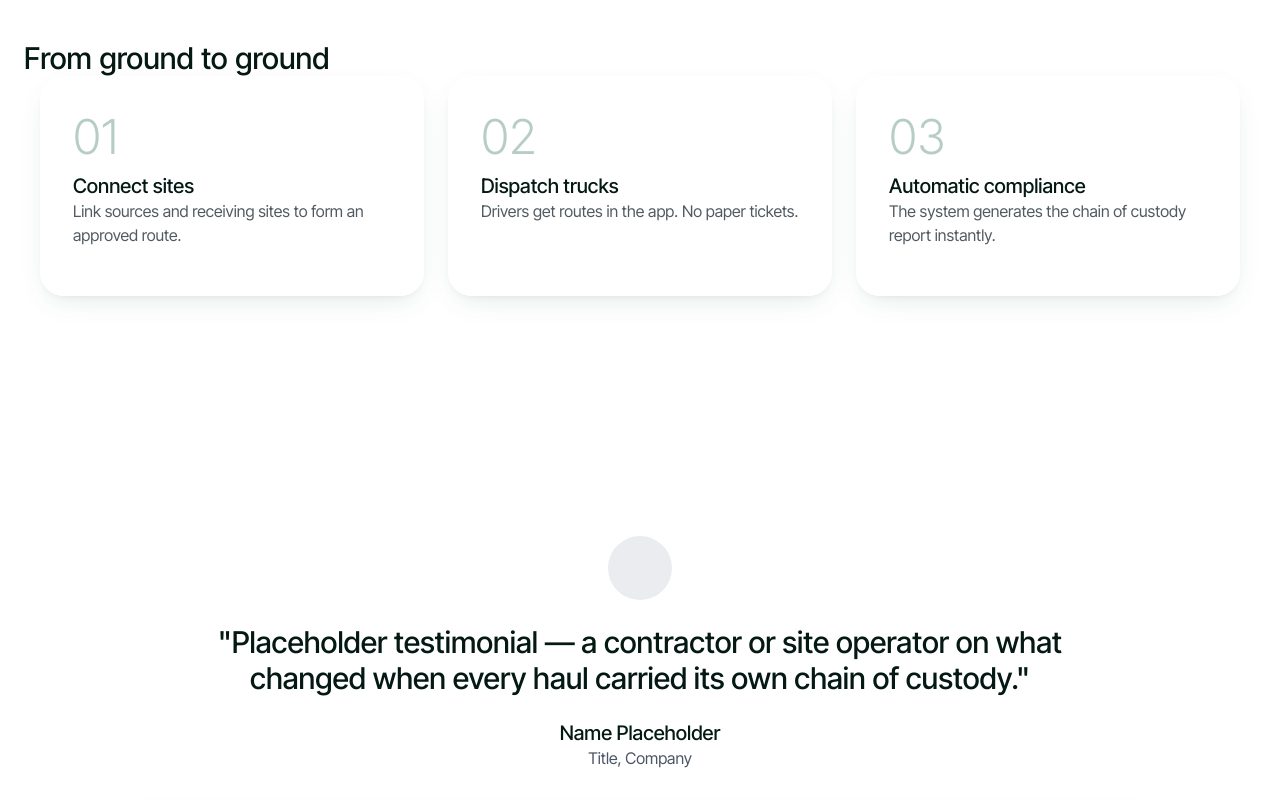
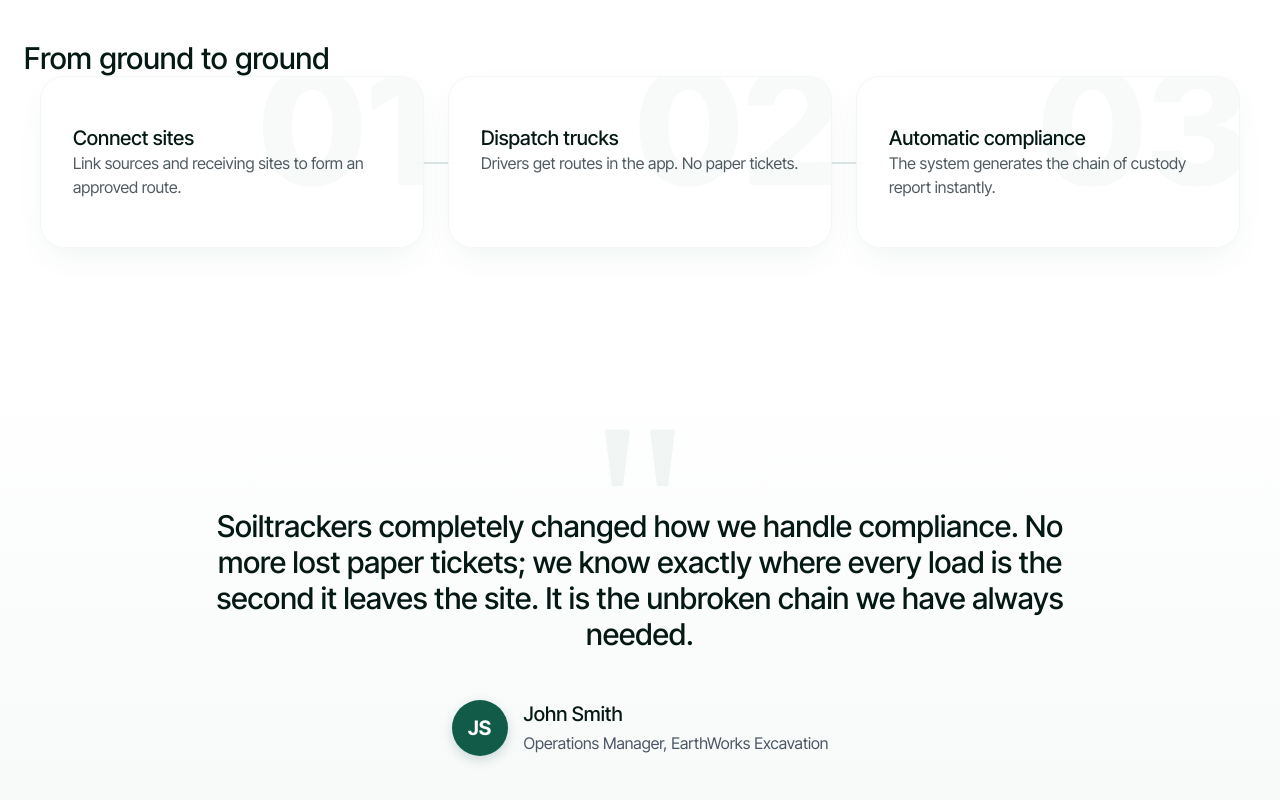
Before and after one commit to k2j0e/SoiltrackersWebsite, a Next.js app: page / in a window 1280 px wide. Shown: the part 2780-3580 px from the top of the page. Built offline with nearby package versions, Linux system fonts and the light colour scheme; some icons are missing.

Commit message:
Major visual upgrade to How It Works cards and Testimonial section

```diff
--- a/src/app/page.module.css
+++ b/src/app/page.module.css
@@ -558,47 +558,108 @@
   gap: var(--st-space-6);
   max-width: 1200px;
   margin: 0 auto;
+  position: relative;
+}
+
+.steps::before {
+  content: '';
+  position: absolute;
+  top: 50%;
+  left: 10%;
+  width: 80%;
+  height: 2px;
+  background: linear-gradient(to right, transparent, var(--st-ink-200), transparent);
+  z-index: 0;
 }
 
 .stepCard {
-  background: var(--st-glass-bg);
-  backdrop-filter: var(--st-glass-blur);
+  background: rgba(255,255,255,0.8);
+  backdrop-filter: blur(12px);
   padding: 48px 32px;
   border-radius: var(--st-radius-xl);
-  box-shadow: var(--st-shadow-card);
-  border: 1px solid var(--st-glass-border);
+  box-shadow: 0 12px 32px -8px rgba(18, 91, 73, 0.08);
+  border: 1px solid rgba(18, 91, 73, 0.05);
   text-align: left;
+  position: relative;
+  z-index: 1;
+  overflow: hidden;
+  transition: all 0.4s ease;
+}
+
+.stepCard:hover {
+  transform: translateY(-8px);
+  box-shadow: 0 20px 40px -10px rgba(18, 91, 73, 0.15);
+  background: #ffffff;
 }
 
 .stepNum {
-  font-size: 48px;
-  font-weight: 300;
+  position: absolute;
+  top: -30px;
+  right: -10px;
+  font-size: 160px;
+  font-weight: 800;
   color: var(--st-brand-primary);
-  opacity: 0.3;
-  margin-bottom: 24px;
+  opacity: 0.03;
+  line-height: 1;
+  pointer-events: none;
+  transition: all 0.4s ease;
+}
+
+.stepCard:hover .stepNum {
+  transform: scale(1.1) rotate(-5deg);
+  opacity: 0.07;
 }
 
 /* Testimonial */
 .testimonial {
-  padding: 120px var(--st-space-6);
+  padding: 140px var(--st-space-6);
   display: flex;
   justify-content: center;
   text-align: center;
-  background: var(--st-surface);
+  background: linear-gradient(180deg, var(--st-surface) 0%, rgba(18, 91, 73, 0.04) 100%);
+  position: relative;
 }
 
 .testiContent {
   display: flex;
   flex-direction: column;
   align-items: center;
+  position: relative;
+}
+
+.testiQuoteMark {
+  position: absolute;
+  top: -120px;
+  left: 50%;
+  transform: translateX(-50%);
+  font-size: 240px;
+  font-family: Georgia, serif;
+  color: var(--st-brand-primary);
+  opacity: 0.05;
+  line-height: 1;
+  z-index: 0;
+}
+
+.testiAuthor {
+  display: flex;
+  align-items: center;
+  gap: 16px;
+  margin-top: 48px;
+  z-index: 1;
 }
 
 .testiAvatar {
-  width: 64px;
-  height: 64px;
+  width: 56px;
+  height: 56px;
   border-radius: 50%;
-  background: var(--st-ink-100);
-  margin-bottom: 24px;
+  background: var(--st-brand-primary);
+  color: white;
+  display: flex;
+  align-items: center;
+  justify-content: center;
+  font-weight: 700;
+  font-size: 20px;
+  box-shadow: 0 4px 12px rgba(18, 91, 73, 0.2);
 }
 
 /* CTA Panel */
--- a/src/app/page.tsx
+++ b/src/app/page.tsx
@@ -250,12 +250,19 @@
         {/* Testimonial */}
         <section className={styles.testimonial}>
           <div className={styles.testiContent}>
-            <div className={styles.testiAvatar}></div>
-            <p className="st-h2" style={{marginBottom: 24, maxWidth: 880}}>
-              "Placeholder testimonial — a contractor or site operator on what changed when every haul carried its own chain of custody."
+            <div className={styles.testiQuoteMark}>"</div>
+            <p className="st-h2" style={{color: "var(--st-ink-900)", position: "relative", zIndex: 1, maxWidth: 900}}>
+              Soiltrackers completely changed how we handle compliance. No more lost paper tickets; we know exactly where every load is the second it leaves the site. It is the unbroken chain we have always needed.
             </p>
-            <div className="st-h4" style={{color: "var(--st-ink-900)"}}>Name Placeholder</div>
-            <div className="st-body2" style={{color: "var(--st-ink-600)"}}>Title, Company</div>
+            <div className={styles.testiAuthor}>
+              <div className={styles.testiAvatar}>
+                <span>JS</span>
+              </div>
+              <div style={{textAlign: "left"}}>
+                <div className="st-h4" style={{marginBottom: 4}}>John Smith</div>
+                <div className="st-body2" style={{color: "var(--st-ink-600)"}}>Operations Manager, EarthWorks Excavation</div>
+              </div>
+            </div>
           </div>
         </section>
 
```
